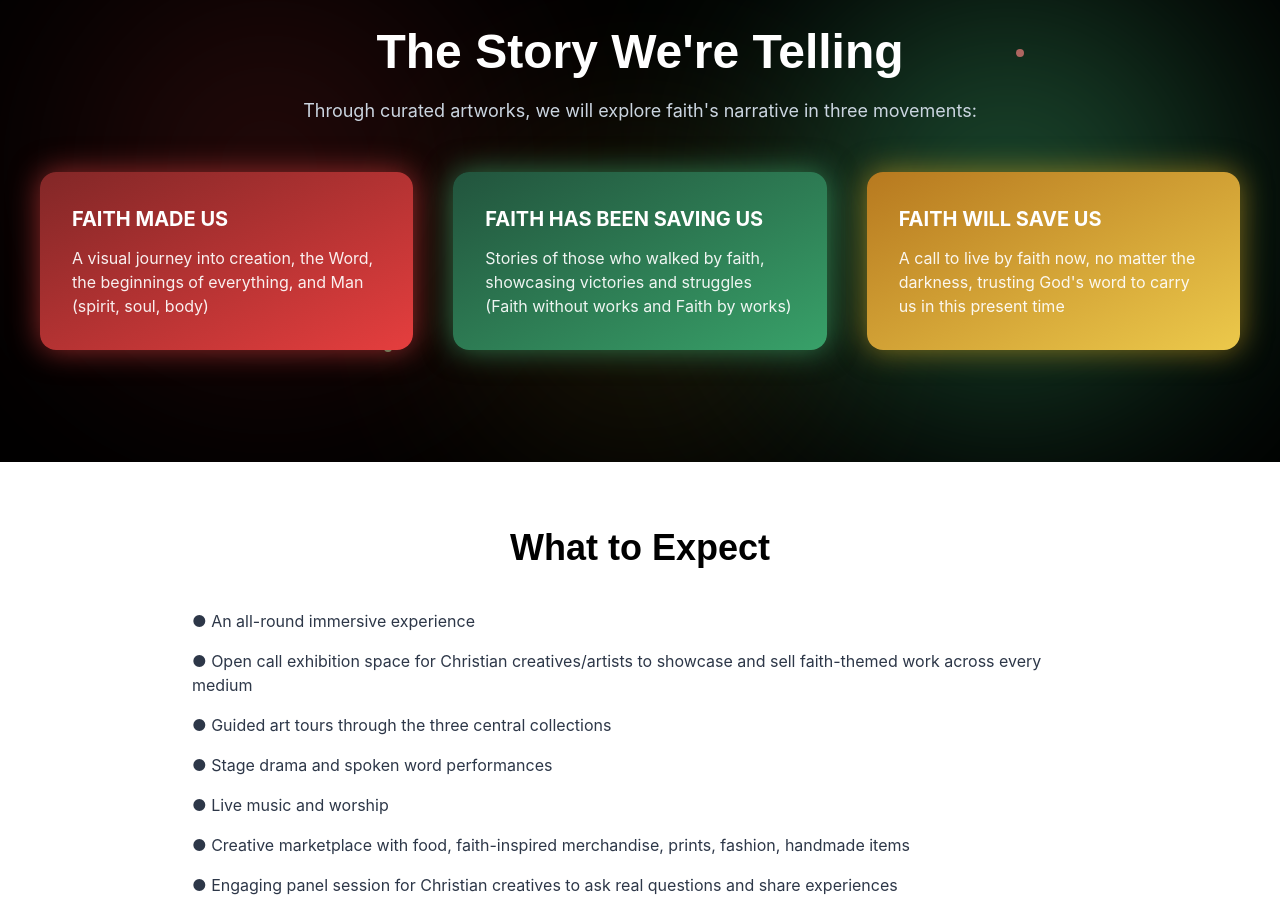
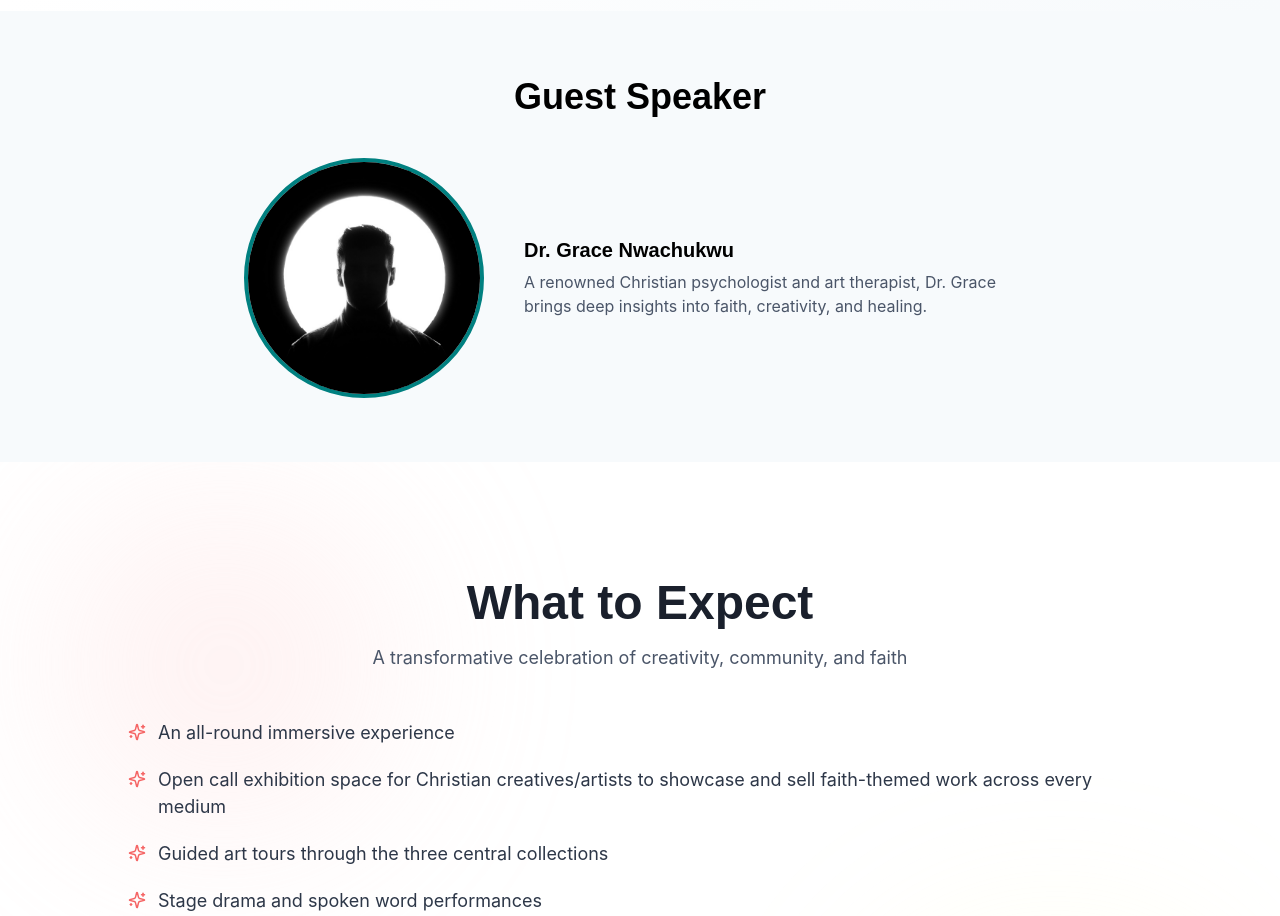
Before and after one commit to KeyTer-01/logosandheart, a React (Vite) app: page / in a window 1280 px wide. Shown: the part 1861-2777 px from the top of the page. Built offline with nearby package versions, Linux system fonts and the light colour scheme.

Commit message:
some changes

```diff
--- a/src/components/HeroSection.jsx
+++ b/src/components/HeroSection.jsx
@@ -137,7 +137,7 @@ const HeroSection = () => {
           fontSize={{ base: "2xl", md: "3xl" }}
           mb={8}
           color="gray.100"
-          fontWeight="light"
+          fontWeight="bold"
         >
           FAITH WILL SAVE US
         </Text>
--- a/src/components/WhatToExpectSection.jsx
+++ b/src/components/WhatToExpectSection.jsx
@@ -1,4 +1,17 @@
-import { Box, Heading, Stack, Text } from "@chakra-ui/react";
+import {
+  Box,
+  Heading,
+  Stack,
+  Text,
+  useBreakpointValue,
+  Icon,
+  Link,
+} from "@chakra-ui/react";
+import { motion } from "framer-motion";
+import { Sparkles } from "lucide-react";
+
+const MotionBox = motion(Box);
+const MotionText = motion(Text);
 
 const expectations = [
   "An all-round immersive experience",
@@ -12,30 +25,109 @@ const expectations = [
   "Opportunities for connection, collaboration, and growth within the Christian creative space",
 ];
 
-const WhatToExpectSection = () => (
-  <Box py={16} px={6} bg="white">
-    <Heading textAlign="center" mb={10} fontSize={{ base: "2xl", md: "4xl" }}>
+const WhatToExpectSection = () => {
+  const iconSize = useBreakpointValue({ base: "14px", md: "18px" });
+
+  return (
+    <Box
+      as="section"
+      position="relative"
+      bg="white"
+      color="gray.800"
+      py={{ base: 20, md: 28 }}
+      px={{ base: 6, md: 10 }}
+      overflow="hidden"
+    >
+      {/* Soft Glow Background Elements */}
+      <MotionBox
+        pos="absolute"
+        top="5%"
+        left="5%"
+        w="20rem"
+        h="20rem"
+        bg="red.100"
+        rounded="full"
+        filter="blur(100px)"
+        opacity={0.4}
+        zIndex={0}
+        animate={{ opacity: [0.3, 0.6, 0.3] }}
+        transition={{ duration: 8, repeat: Infinity }}
+      />
+      <MotionBox
+        pos="absolute"
+        bottom="5%"
+        right="5%"
+        w="20rem"
+        h="20rem"
+        bg="yellow.100"
+        rounded="full"
+        filter="blur(100px)"
+        opacity={0.4}
+        zIndex={0}
+        animate={{ opacity: [0.3, 0.5, 0.3] }}
+        transition={{ duration: 8, repeat: Infinity }}
+      />
+
+      {/* Section Heading */}
+      <Box textAlign="center" mb={12} pos="relative" zIndex={2}>
+        <Heading
+          fontSize={{ base: "3xl", md: "5xl" }}
+          fontWeight="bold"
+          color="gray.800"
+        >
           What to Expect
         </Heading>
-    <Stack spacing={4} maxW="4xl" mx="auto" color="gray.700">
+        <Text mt={3} fontSize={{ base: "md", md: "lg" }} color="gray.600">
+          A transformative celebration of creativity, community, and faith
+        </Text>
+      </Box>
+
+      {/* Expectations List */}
+      <Stack spacing={5} maxW="5xl" mx="auto" pos="relative" zIndex={2}>
         {expectations.map((item, index) => (
-        <Text key={index} fontSize="md">
-          ● {item}
-        </Text>
+          <MotionText
+            key={index}
+            fontSize={{ base: "md", md: "lg" }}
+            color="gray.700"
+            display="flex"
+            alignItems="start"
+            gap={3}
+            initial={{ opacity: 0, y: 20 }}
+            whileInView={{ opacity: 1, y: 0 }}
+            transition={{ duration: 0.4, delay: index * 0.15 }}
+            viewport={{ once: false, amount: 0.3 }}
+          >
+            <Icon as={Sparkles} color="red.400" boxSize={iconSize} mt={1} />
+            {item}
+          </MotionText>
         ))}
-      <Text fontWeight="medium" mt={4}>
+
+        {/* Registration CTA */}
+        <MotionText
+          fontWeight="medium"
+          fontSize={{ base: "md", md: "lg" }}
+          mt={6}
+          textAlign="center"
+          color="gray.700"
+          initial={{ opacity: 0, y: 20 }}
+          whileInView={{ opacity: 1, y: 0 }}
+          transition={{ duration: 0.6, delay: expectations.length * 0.15 }}
+          viewport={{ once: false, amount: 0.3 }}
+        >
           Kindly register via this link —{" "}
-        <a
+          <Link
             href="https://linktr.ee/logosandheart"
-          target="_blank"
-          rel="noopener noreferrer"
-          style={{ color: "#E53E3E" }}
+            isExternal
+            color="red.500"
+            fontWeight="bold"
+            _hover={{ textDecoration: "underline", color: "red.400" }}
           >
             https://linktr.ee/logosandheart
-        </a>
-      </Text>
+          </Link>
+        </MotionText>
       </Stack>
     </Box>
   );
+};
 
 export default WhatToExpectSection;
--- a/src/pages/Index.jsx
+++ b/src/pages/Index.jsx
@@ -13,9 +13,9 @@ const Index = () => {
   return (
     <Flex minH="100vh" position="relative" flexDirection="column">
       <HeroSection />
+      <TheStorySection />
       <PanelistsSection />
       <GuestSpeakerSection />
-      <TheStorySection />
       <WhatToExpectSection />
       <TheGoalSection />
       <EventDetailsSection />
```
Lines whose indentation alone changed are shown as unchanged.
